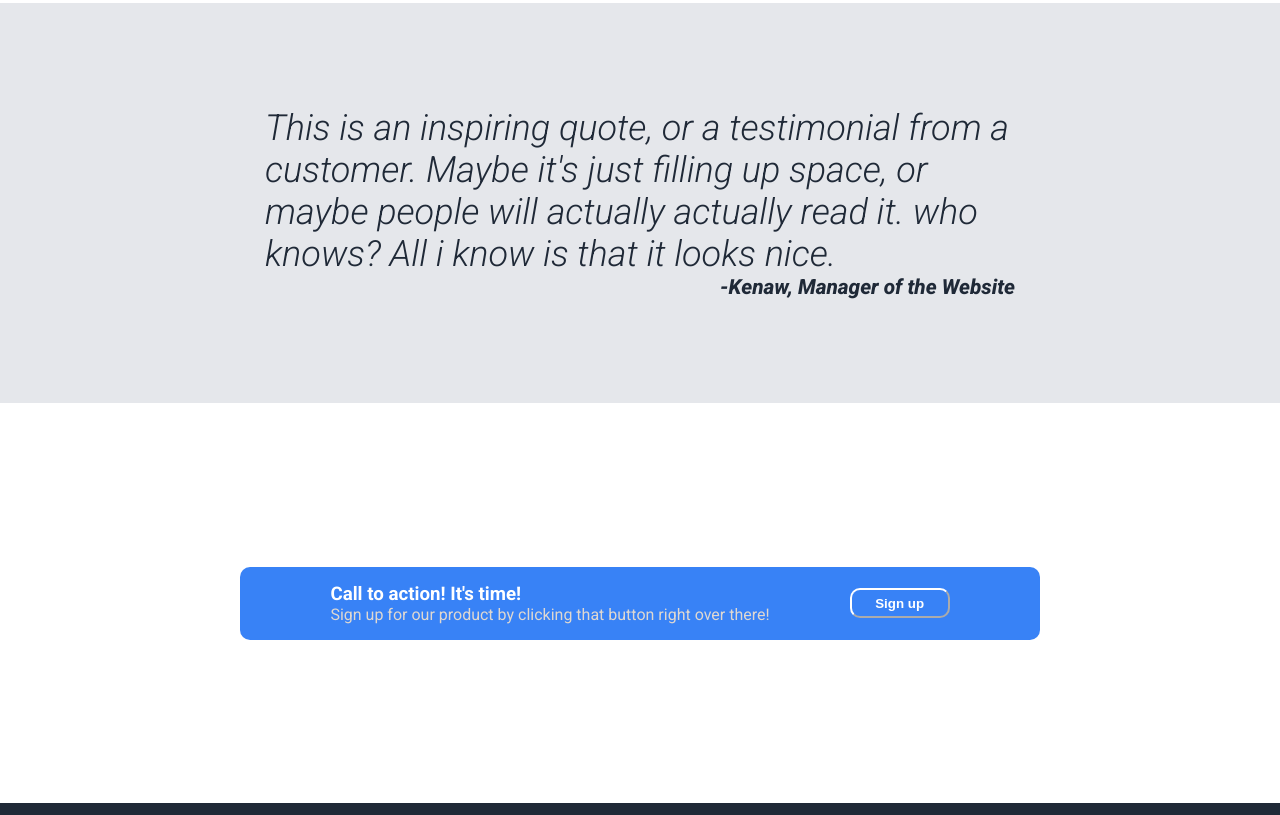
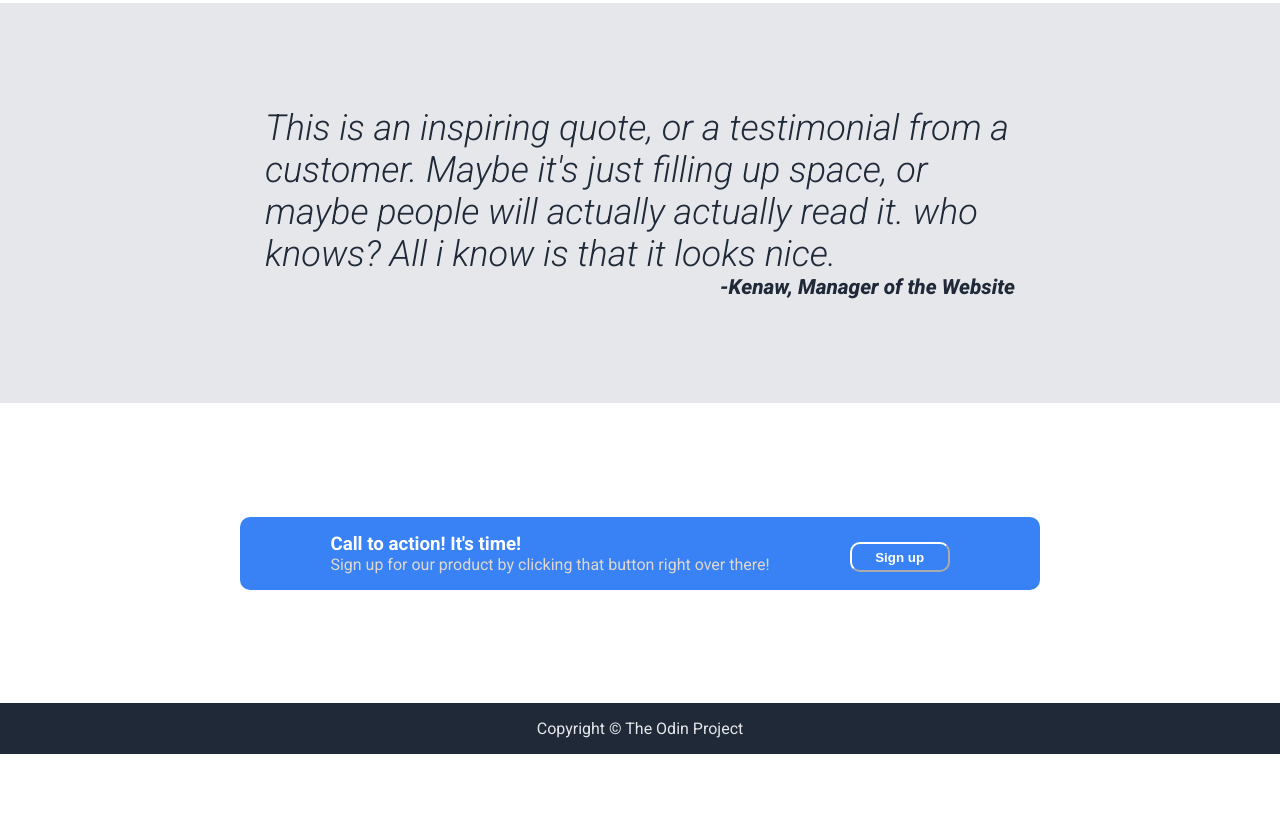
Before and after one commit to KenawMarie/Odin-landing-page, a plain HTML site: page index.html in a window 1280 px wide. Shown: the part 825-1640 px from the top of the page. After the commit the page ends 1579 px from the top, so only its background shows below. Drawn offline with Linux system fonts and the light colour scheme.

Commit message:
fix the top margin of the hero section button and the height  of cta section

```diff
--- a/css/style.css
+++ b/css/style.css
@@ -75,6 +75,7 @@ body{
     border-radius: 10px;
     color:#fff;
     border-color: #3882f6;
+    margin-top:0.5rem;
 }
                     /* main section */
 .main h2{
@@ -125,7 +126,7 @@ img{
 .cta{
     display: flex;
     color: #fff;
-   height: 400px;
+   height: 300px;
 }
 .cta .container{
     width: 800px;
```
